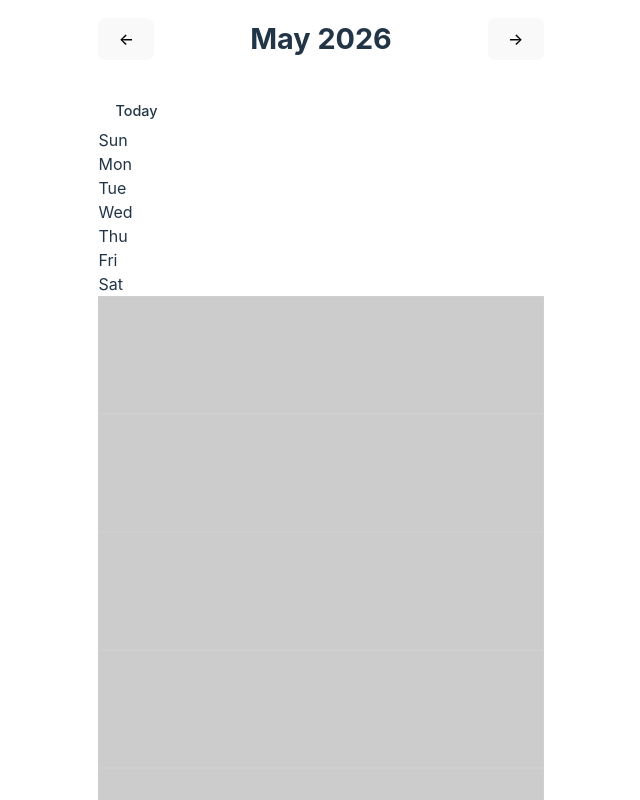
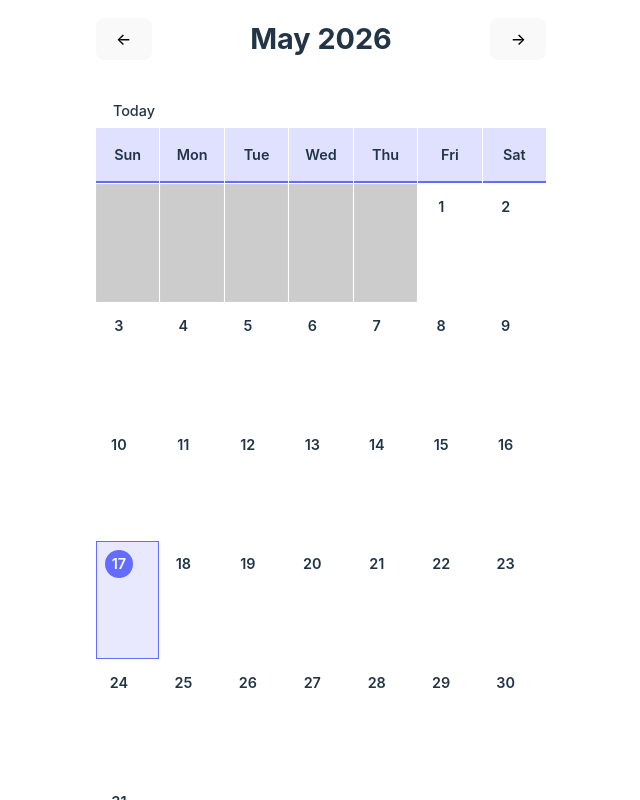
Before and after one commit to danielcepatterson/road-dog-v3, a React (Vite) app: page /booking-manager in a window 1280 px wide. Shown: the part 560-1360 px from the top of the page, without its empty margins (319-959 px from the left). Built offline with nearby package versions, Linux system fonts and the light colour scheme.

Commit message:
feat: add calendar grid layout and weekday styling

```diff
--- a/src/react-app/App.css
+++ b/src/react-app/App.css
@@ -426,6 +426,22 @@ form {
 	background: rgba(255, 255, 255, 0.05);
 }
 
+.calendar-grid {
+	display: grid;
+	grid-template-columns: repeat(7, 1fr);
+	gap: 1px;
+	background: rgba(255, 255, 255, 0.05);
+}
+
+.calendar-weekday {
+	padding: 1rem;
+	text-align: center;
+	font-weight: 600;
+	font-size: 0.9rem;
+	background: rgba(100, 108, 255, 0.2);
+	border-bottom: 2px solid #646cff;
+}
+
 .calendar-day {
 	min-height: 100px;
 	padding: 0.5rem;
```
